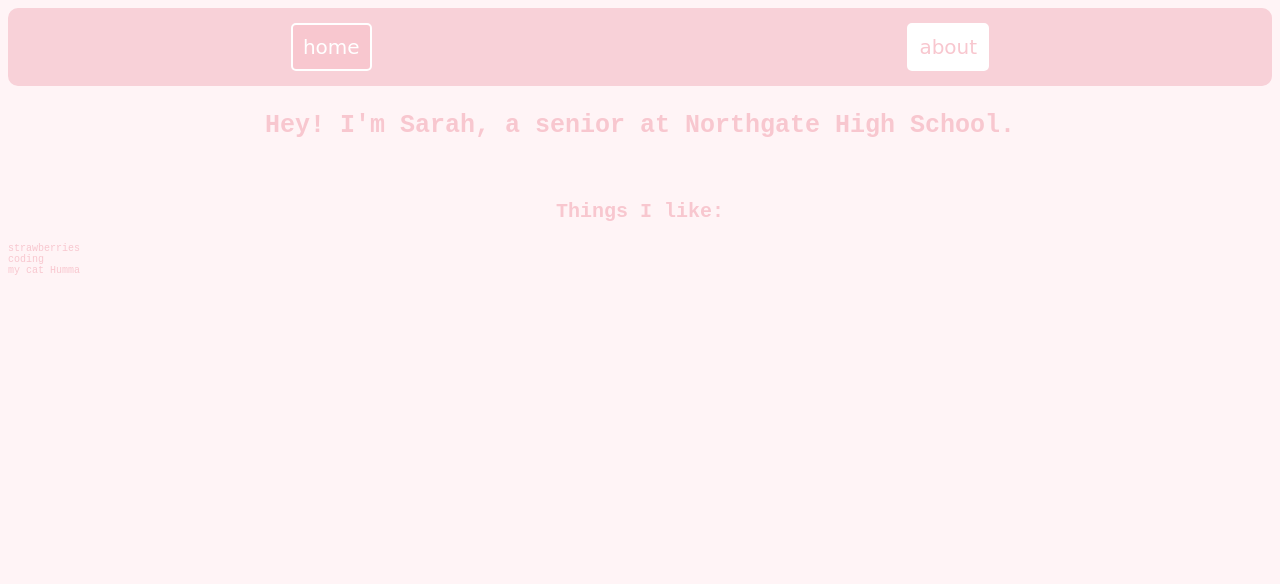
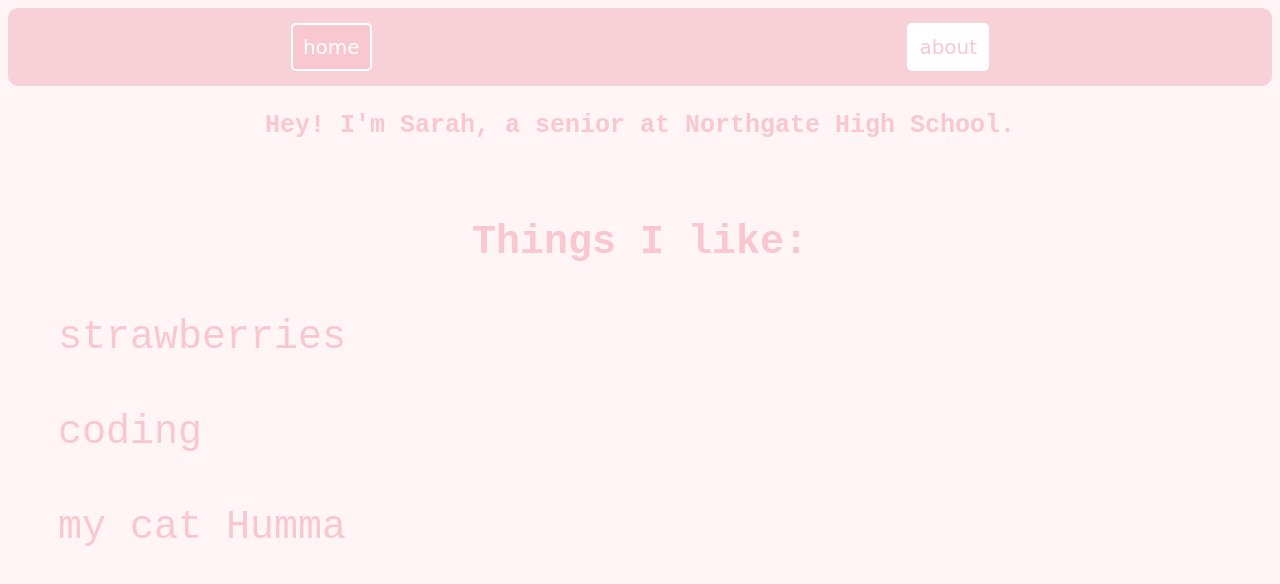
Before and after one commit to sarahlz01/website, a plain HTML site: page second.html in a window 1280 px wide. Drawn offline with Linux system fonts and the light colour scheme.

Commit message:
Update style2.css
Signed-off-by: sarah <110712068+sarahlz01@users.noreply.github.com>

```diff
--- a/style2.css
+++ b/style2.css
@@ -57,12 +57,13 @@ h3 {
   }
 
 .abouttitle {
-  font-size: 20px;
-  font-weight: 3px;
+  font-size: 40px;
+  font-weight: 5px;
 }
 
 .about {
   display: flex;
   justify-content: flex-start;
-  font-size: 10px;
+  margin: 50px;
+  font-size: 40px;
 }
```
